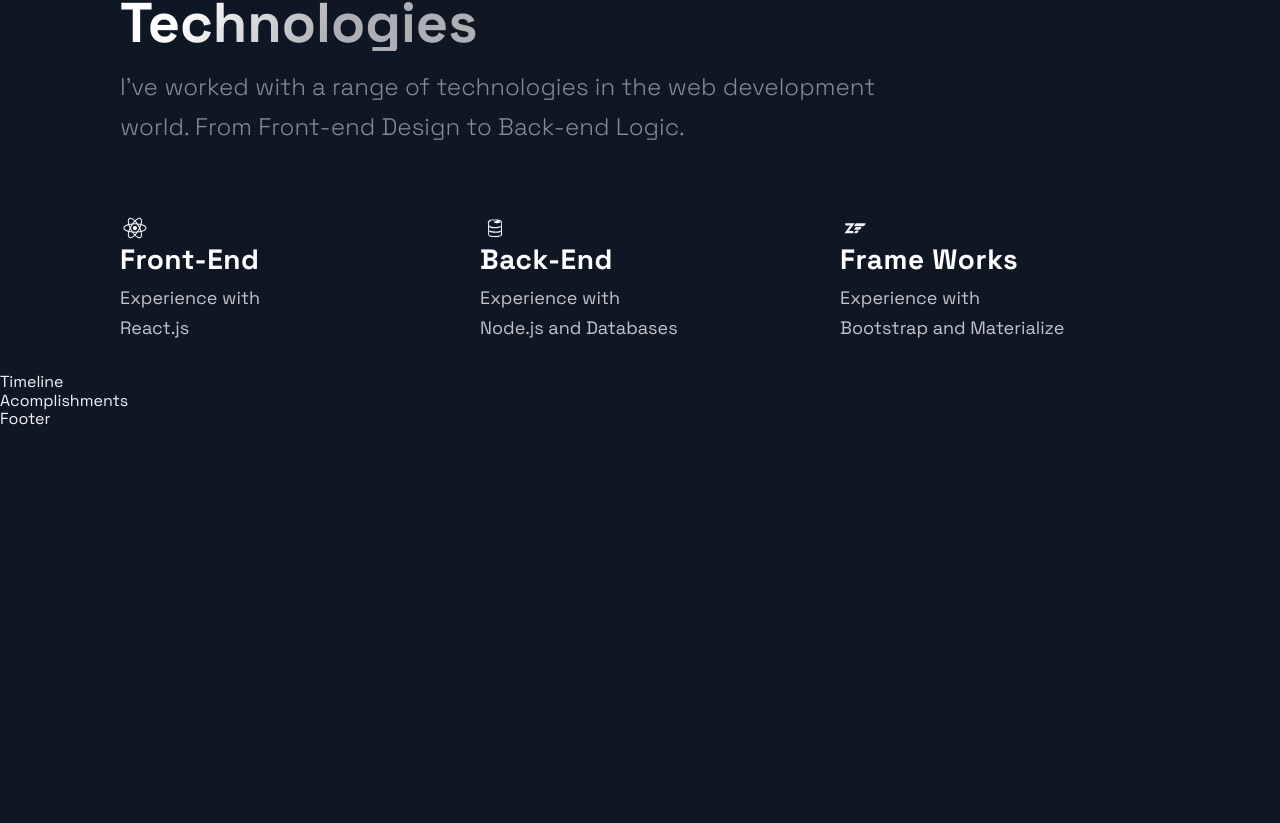
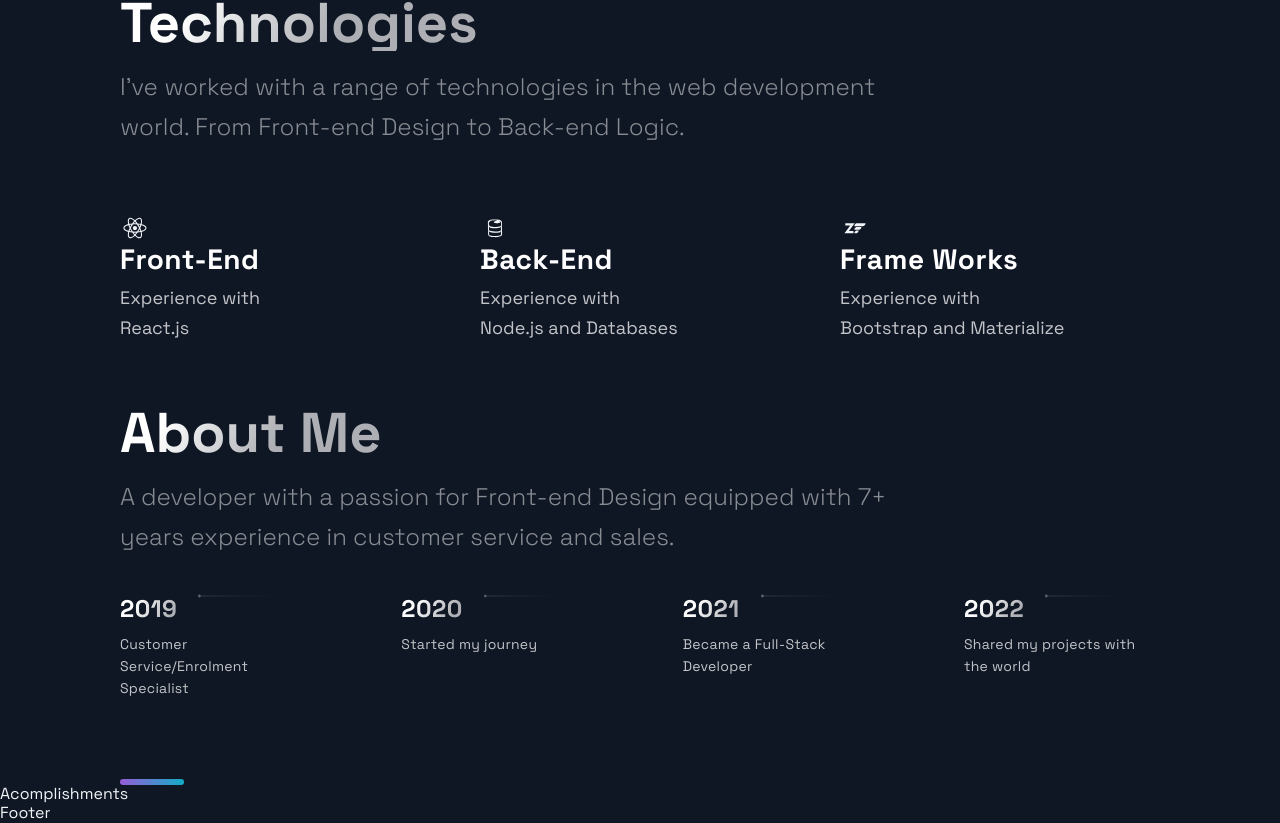
Before and after one commit to chris79kennard/Pro-React-Portfolio, a Next.js app: page / in a window 1280 px wide. Shown: the part 2043-2866 px from the top of the page. Before the commit the page ends 2472 px from the top, so only its background shows below. Built offline with nearby package versions, Linux system fonts and the light colour scheme.

Commit message:
completed time line/about me section

```diff
--- a/src/components/TimeLine/TimeLine.js
+++ b/src/components/TimeLine/TimeLine.js
@@ -7,45 +7,106 @@
 const TOTAL_CAROUSEL_COUNT = TimeLineData.length;
 
 const Timeline = () => {
-  // const [activeItem, setActiveItem] = useState(0);
-  // const carouselRef = useRef();
+  const [activeItem, setActiveItem] = useState(0);
+  const carouselRef = useRef();
 
-  // const scroll = (node, left) => {
-  //   return node.scrollTo({ left, behavior: 'smooth' });
-  // }
+  const scroll = (node, left) => {
+    return node.scrollTo({ left, behavior: 'smooth' });
+  }
 
-  // const handleClick = (e, i) => {
-  //   e.preventDefault();
+  const handleClick = (e, i) => {
+    e.preventDefault();
 
-  //   if (carouselRef.current) {
-  //     const scrollLeft = Math.floor(carouselRef.current.scrollWidth * 0.7 * (i / TimeLineData.length));
+    if (carouselRef.current) {
+      const scrollLeft = Math.floor(carouselRef.current.scrollWidth * 0.7 * (i / TimeLineData.length));
 
-  //     scroll(carouselRef.current, scrollLeft);
-  //   }
-  // }
+      scroll(carouselRef.current, scrollLeft);
+    }
+  }
 
-  // const handleScroll = () => {
-  //   if (carouselRef.current) {
-  //     const index = Math.round((carouselRef.current.scrollLeft / (carouselRef.current.scrollWidth * 0.7)) * TimeLineData.length);
+  const handleScroll = () => {
+    if (carouselRef.current) {
+      const index = Math.round((carouselRef.current.scrollLeft / (carouselRef.current.scrollWidth * 0.7)) * TimeLineData.length);
 
-  //     setActiveItem(index);
-  //   }
-  // }
+      setActiveItem(index);
+    }
+  }
 
-  // // snap back to beginning of scroll when window is resized
-  // // avoids a bug where content is covered up if coming from smaller screen
-  // useEffect(() => {
-  //   const handleResize = () => {
-  //     scroll(carouselRef.current, 0);
-  //   }
+  useEffect(() => {
+    const handleResize = () => {
+      scroll(carouselRef.current, 0);
+    }
 
-  //   window.addEventListener('resize', handleResize);
-  // }, []);
+    window.addEventListener('resize', handleResize);
+  }, []);
 
   return (
-    <div>
-      Timeline
-    </div>
+   <Section id="about">
+     <SectionTitle>About Me</SectionTitle>
+     <SectionText>
+        A developer with a passion for Front-end Design equipped with 7+ years experience in customer service and sales.
+     </SectionText>
+     <CarouselContainer ref={carouselRef} onScroll={handleScroll}>
+       <>
+       {TimeLineData.map((item, index) => (
+         <CarouselMobileScrollNode key={index} final={index === TOTAL_CAROUSEL_COUNT -1}>
+         <CarouselItem index={index}
+         id={`carousel__item-${index}`}
+         active={activeItem}
+         onClick={(e) => handleClick(e, index)}>
+           <CarouselItemTitle>
+             {item.year}
+             <CarouselItemImg
+                    width="208"
+                    height="6"
+                    viewBox="0 0 208 6"
+                    fill="none"
+                    xmlns="http://www.w3.org/2000/svg">
+                    <path
+                      fill-rule="evenodd"
+                      clip-rule="evenodd"
+                      d="M2.5 5.5C3.88071 5.5 5 4.38071 5 3V3.5L208 3.50002V2.50002L5 2.5V3C5 1.61929 3.88071 0.5 2.5 0.5C1.11929 0.5 0 1.61929 0 3C0 4.38071 1.11929 5.5 2.5 5.5Z"
+                      fill="url(#paint0_linear)"
+                      fill-opacity="0.33"
+                    />
+                    <defs>
+                      <linearGradient
+                        id="paint0_linear"
+                        x1="-4.30412e-10"
+                        y1="0.5"
+                        x2="208"
+                        y2="0.500295"
+                        gradientUnits="userSpaceOnUse">
+                        <stop stop-color="white" />
+                        <stop
+                          offset="0.79478"
+                          stop-color="white"
+                          stop-opacity="0"
+                        />
+                      </linearGradient>
+                    </defs>
+                  </CarouselItemImg>
+           </CarouselItemTitle>
+           <CarouselItemText>{item.text}</CarouselItemText>
+         </CarouselItem>
+         </CarouselMobileScrollNode>
+       ))}
+       </>
+     </CarouselContainer>
+          <CarouselButtons>
+            {TimeLineData.map((item, index) => (
+              <CarouselButton
+                key={index}
+                index={index}
+                active={activeItem}
+                onClick={(e) => handleClick(e, index)}
+                type="button">
+                  <CarouselButtonDot active={activeItem}/>
+                </CarouselButton>
+            ))}
+          </CarouselButtons>
+          <SectionDivider/>
+   </Section>
   );
 };
 
--- a/src/constants/constants.js
+++ b/src/constants/constants.js
@@ -38,9 +38,9 @@
 ];
 
 export const TimeLineData = [
-  { year: 2017, text: 'Started my journey', },
-  { year: 2018, text: 'Worked as a freelance developer', },
-  { year: 2019, text: 'Founded JavaScript Mastery', },
-  { year: 2020, text: 'Shared my projects with the world', },
-  { year: 2021, text: 'Started my own platform', },
+  { year: 2019, text: 'Customer Service/Enrolment Specialist ', },
+  { year: 2020, text: 'Started my journey', },
+  { year: 2021, text: 'Became a Full-Stack Developer', },
+  { year: 2022, text: 'Shared my projects with the world', },
+
 ];
```
